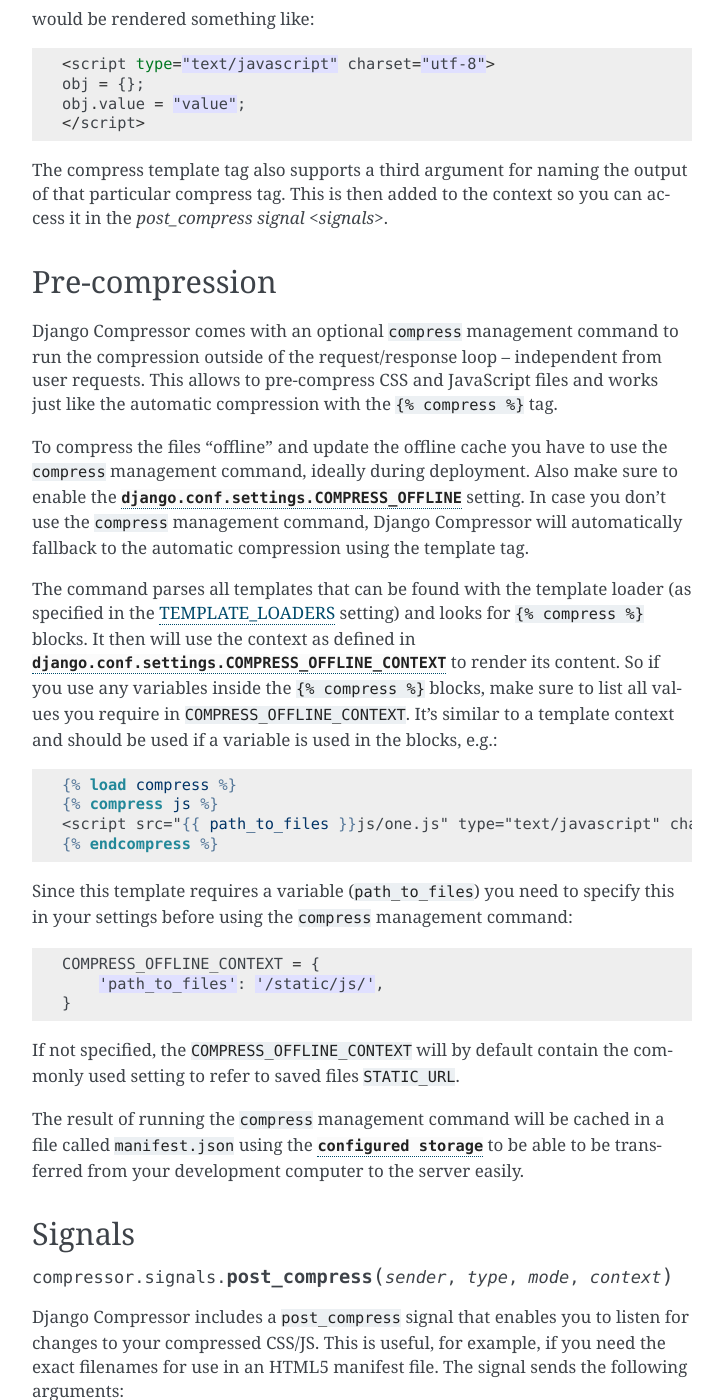
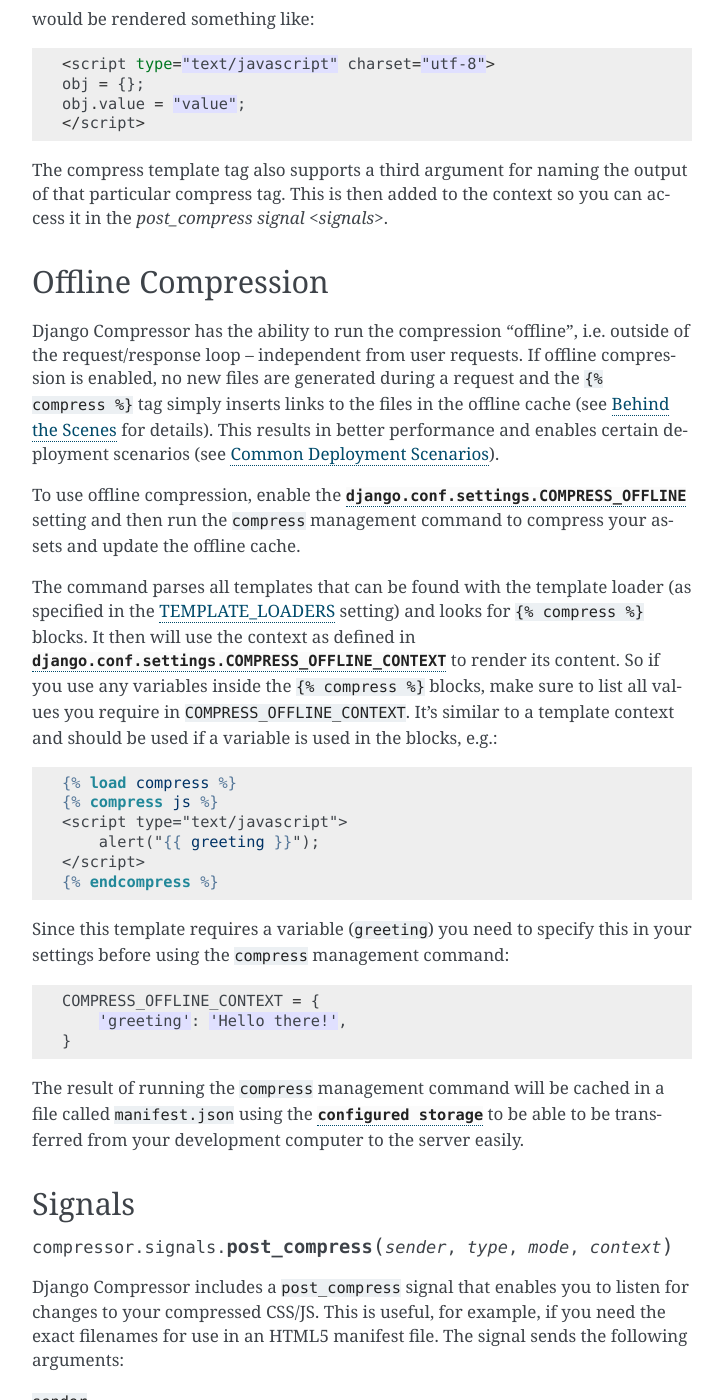
Before and after one commit to MichaelMatschiner/django-compressor, a Sphinx documentation site: the page built from docs/usage.txt, in a window 1280 px wide and 1400 px high, scrolled down 1754 px. Shown: the whole window, without its empty margins (388-1111 px from the left). Built offline with Sphinx 7.4.7, drawn with Linux system fonts in a browser that asks for light colours; some of the changed text lies outside the part shown.

Commit message:
Docs: Clarify offline compression. Fixes #680.

```diff
--- a/docs/remote-storages.txt
+++ b/docs/remote-storages.txt
@@ -1,6 +1,6 @@
 .. _remote_storages:
 
-Remote storages
+Remote Storages
 ---------------
 
 In some cases it's useful to use a CDN_ for serving static files such as
--- a/docs/scenarios.txt
+++ b/docs/scenarios.txt
@@ -47,6 +47,8 @@ You will find offline compression beneficial if:
 
 * You store compressed files on a CDN.
 
+* You want the best possible performance.
+
 Caveats
 -------
 
--- a/docs/settings.txt
+++ b/docs/settings.txt
@@ -459,9 +459,7 @@ Offline settings
     :Default: ``False``
 
     Boolean that decides if compression should be done outside of the
-    request/response loop. (See :ref:`behind_the_Scenes` for more.) This allows
-    to pre-compress CSS and JavaScript files and works just like the automatic
-    compression with the ``{% compress %}`` tag.
+    request/response loop. See :ref:`offline_compression` for details.
 
 .. attribute:: COMPRESS_OFFLINE_TIMEOUT
 
--- a/docs/usage.txt
+++ b/docs/usage.txt
@@ -107,22 +107,22 @@ access it in the `post_compress signal <signals>`.
 .. _memcached: http://memcached.org/
 .. _caching documentation: https://docs.djangoproject.com/en/1.8/topics/cache/#memcached
 
-.. _pre-compression:
 
-Pre-compression
+.. _offline_compression:
+
+Offline Compression
 ---------------
 
-Django Compressor comes with an optional ``compress`` management command to
-run the compression outside of the request/response loop -- independent
-from user requests. This allows to pre-compress CSS and JavaScript files and
-works just like the automatic compression with the ``{% compress %}`` tag.
+Django Compressor has the ability to run the compression "offline",
+i.e. outside of the request/response loop -- independent from user requests.
+If offline compression is enabled, no new files are generated during a request
+and the ``{% compress %}`` tag simply inserts links to the files in the
+offline cache (see :ref:`behind_the_scenes` for details). This results in better
+performance and enables certain deployment scenarios (see :ref:`scenarios`).
 
-To compress the files "offline" and update the offline cache you have
-to use the ``compress`` management command, ideally during deployment.
-Also make sure to enable the :attr:`django.conf.settings.COMPRESS_OFFLINE`
-setting. In case you don't use the ``compress`` management command, Django
-Compressor will automatically fallback to the automatic compression using
-the template tag.
+To use offline compression, enable the :attr:`django.conf.settings.COMPRESS_OFFLINE`
+setting and then run the ``compress`` management command to compress your assets
+and update the offline cache.
 
 The command parses all templates that can be found with the template
 loader (as specified in the TEMPLATE_LOADERS_ setting) and looks for
@@ -137,19 +137,17 @@ in the blocks, e.g.:
 
     {% load compress %}
     {% compress js %}
-    <script src="{{ path_to_files }}js/one.js" type="text/javascript" charset="utf-8"></script>
+    <script type="text/javascript">
+        alert("{{ greeting }}");
+    </script>
     {% endcompress %}
 
-Since this template requires a variable (``path_to_files``) you need to
-specify this in your settings before using the ``compress`` management
-command::
+Since this template requires a variable (``greeting``) you need to specify
+this in your settings before using the ``compress`` management command::
 
     COMPRESS_OFFLINE_CONTEXT = {
-        'path_to_files': '/static/js/',
+        'greeting': 'Hello there!',
     }
-
-If not specified, the ``COMPRESS_OFFLINE_CONTEXT`` will by default contain
-the commonly used setting to refer to saved files ``STATIC_URL``.
 
 The result of running the ``compress`` management command will be cached
 in a file called ``manifest.json`` using the :attr:`configured storage
```
Also changed, not shown: docs/behind-the-scenes.txt (+8 -8 lines).
